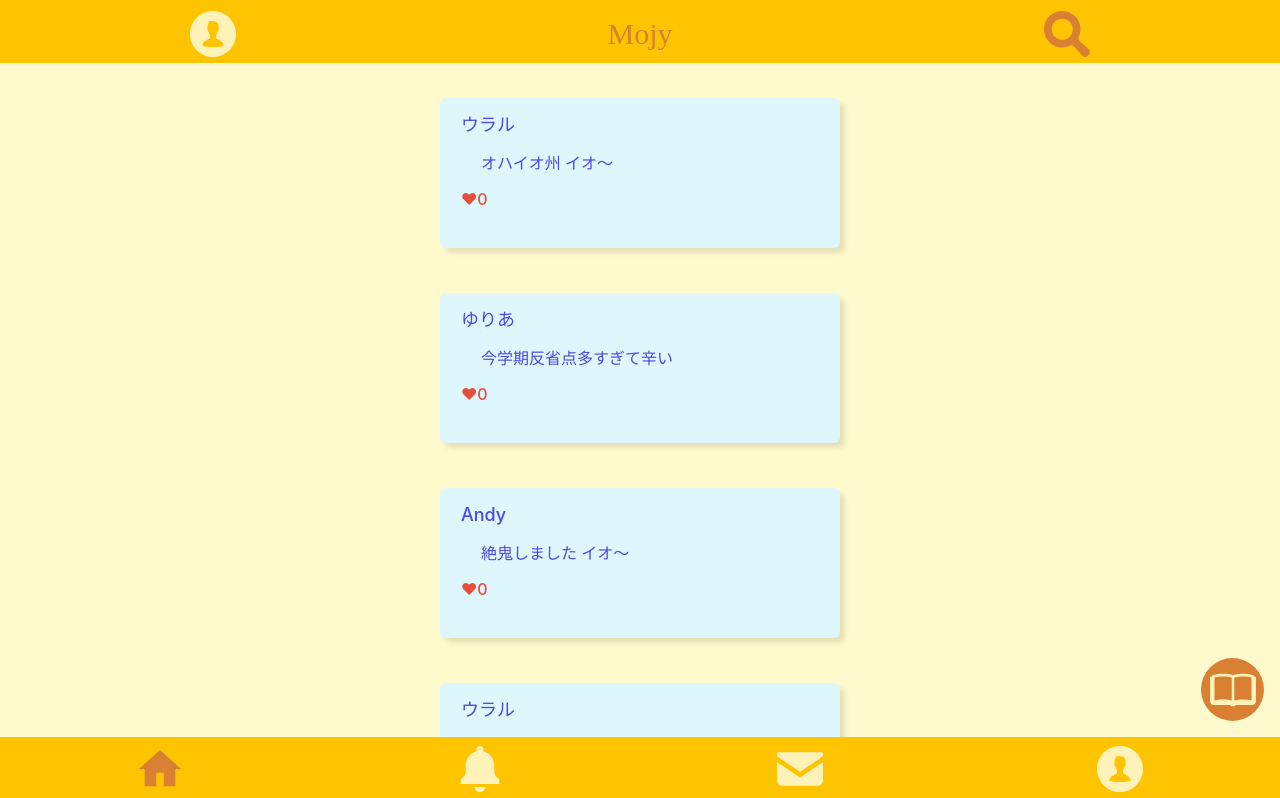
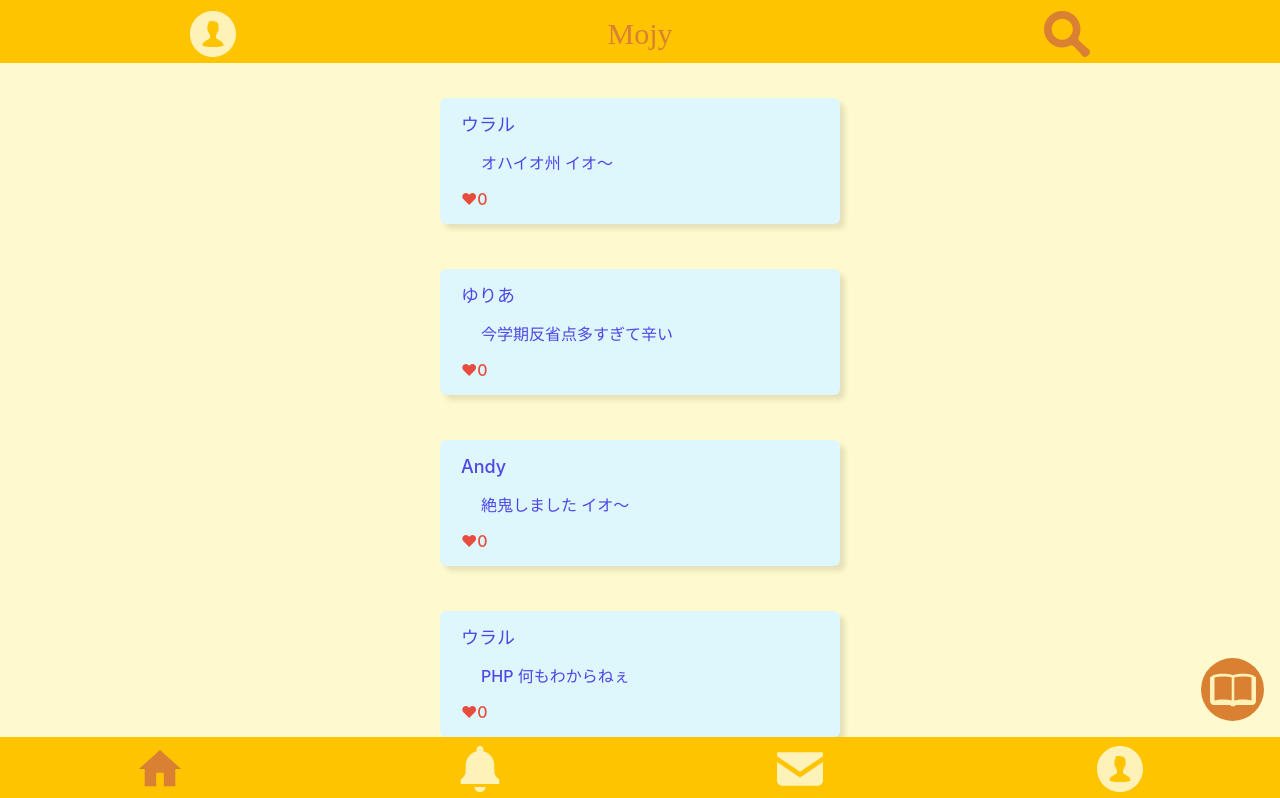
Before and after one commit to namosuke/MyFontSNS, a React (Create React App) app: page / in a window 1280 px wide. Shown: the top 798 px of the page. Built offline with nearby package versions, Linux system fonts and the light colour scheme.

Commit message:
テキストによってポストが可変

```diff
--- a/src/main.scss
+++ b/src/main.scss
@@ -104,7 +104,7 @@ canvas {
 .post-card {
   width: 400px;
   max-width: 90%;
-  height: 150px;
+  height: 150px auto;
   margin: 0 auto;
 
   background-color: $post-blue;
```
